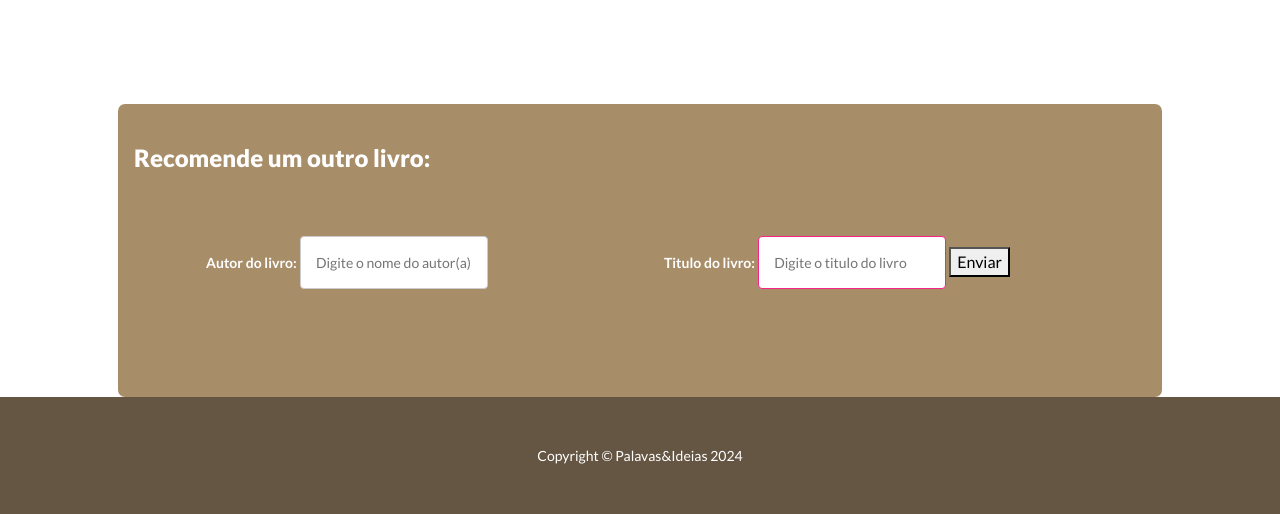
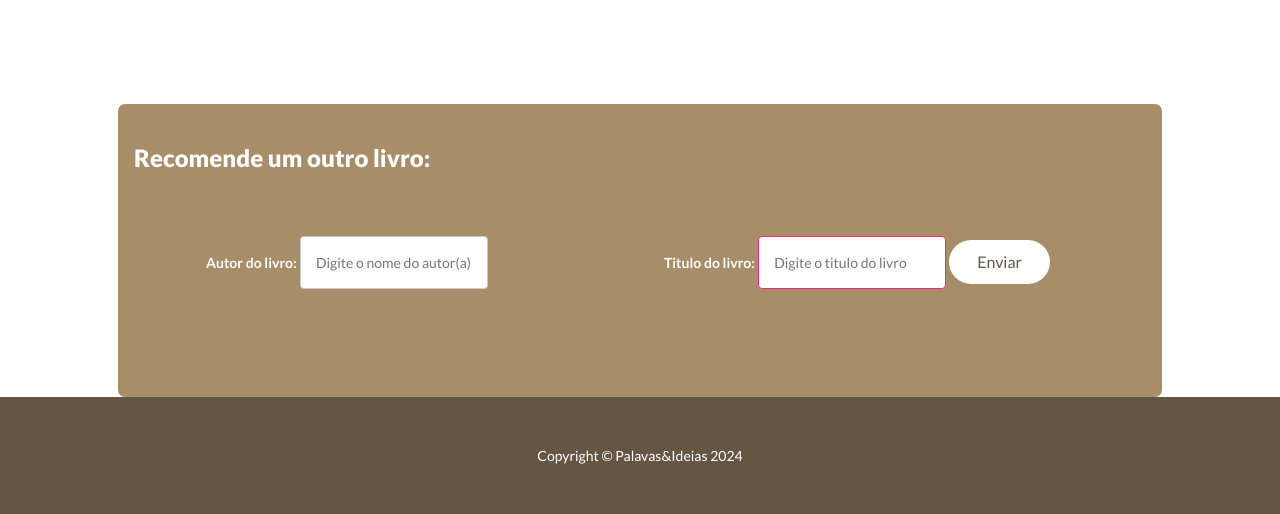
Before and after one commit to riverspaulo/Projeto_PSI, a Flask app: a page that uses templates/pages/recomend.html in a window 1280 px wide. Shown: the part 4677-5191 px from the top of the page. Run offline with Flask 3, Linux system fonts and the light colour scheme; some libraries are stand-ins or nearby versions.

Commit message:
Update recomend.html

```diff
--- a/templates/pages/recomend.html
+++ b/templates/pages/recomend.html
@@ -141,7 +141,7 @@
                 <div class="col-lg-6 order-lg-2">
                     <label for="titulo">Titulo do livro: </label>
                     <input type="text" name="titulo" placeholder="Digite o titulo do livro" autofocus="true" />
-                    <button>Enviar</button>
+                    <button class="button-enviar">Enviar</button>
                 </div>
                 <div class="col-lg-6 order-lg-1">
                     <div class="p-5">
@@ -155,8 +155,4 @@
     </div>
 </section>
 
-
-
-
-
 {% endblock %}
```
